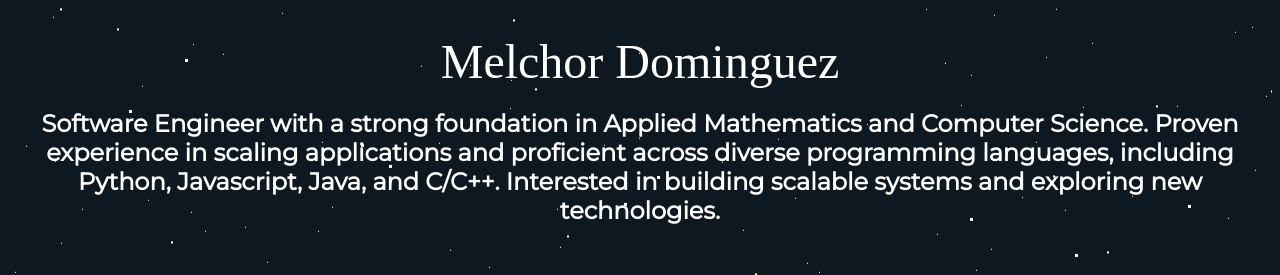
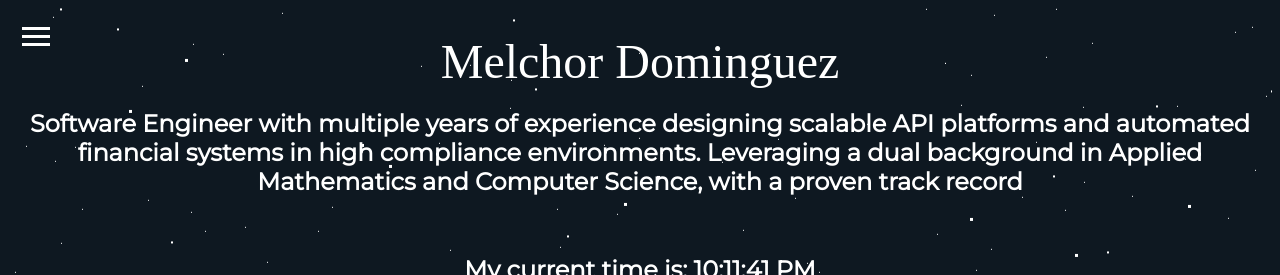
Before and after one commit to melchord/new-portfolio, a Next.js app: page / in a window 1280 px wide. Shown: the top 275 px of the page. Built offline with nearby package versions, Linux system fonts and the light colour scheme; a web font is replaced by a local one.

Commit message:
add sidebar

```diff
--- a/src/components/Layout/component.js
+++ b/src/components/Layout/component.js
@@ -2,6 +2,7 @@ import PropTypes from 'prop-types';
 import Head from 'next/head';
 
 import styles from './index.module.scss';
+import Sidebar from '../Sidebar';
 
 const Component = ({ children, title }) => (
   <div className={styles.layout}>
@@ -12,6 +13,7 @@ const Component = ({ children, title }) => (
     <div id='stars' />
     <div id='stars2' />
     <div id='stars3' />
+    <Sidebar />
     {children}
   </div>
 );
--- /dev/null
+++ b/src/components/Sidebar/component.js
@@ -0,0 +1,43 @@
+import { useState } from 'react';
+import Link from 'next/link';
+
+import styles from './index.module.scss';
+
+const Component = () => {
+  const [open, setOpen] = useState(false);
+
+  const close = () => setOpen(false);
+
+  return (
+    <>
+      <button
+        className={styles.hamburger}
+        aria-label='Toggle menu'
+        onClick={() => setOpen((s) => !s)}
+      >
+        <span className={styles.bar} />
+        <span className={styles.bar} />
+        <span className={styles.bar} />
+      </button>
+
+      <nav className={`${styles.sidebar} ${open ? styles.open : ''}`}>
+        <ul className={styles.links}>
+          <li>
+            <Link href='/' legacyBehavior>
+              <a onClick={close}>Home</a>
+            </Link>
+          </li>
+          <li>
+            <Link href='/projects' legacyBehavior>
+              <a onClick={close}>Projects</a>
+            </Link>
+          </li>
+        </ul>
+      </nav>
+    </>
+  );
+};
+
+Component.displayName = 'Sidebar';
+
+export default Component;
--- /dev/null
+++ b/src/components/Sidebar/index.js
@@ -0,0 +1 @@
+export { default } from './component';
--- /dev/null
+++ b/src/components/Sidebar/index.module.scss
@@ -0,0 +1,69 @@
+.sidebar {
+  position: fixed;
+  left: 0;
+  top: 0;
+  height: 100%;
+  width: 220px;
+  background: rgba(12, 15, 20, 0.95);
+  color: #fff;
+  padding: 3rem 1rem;
+  box-shadow: 2px 0 8px rgba(0, 0, 0, 0.5);
+  transform: translateX(-110%);
+  transition: transform 200ms ease-in-out;
+  z-index: 40;
+}
+
+.links {
+  list-style: none;
+  padding: 0;
+  margin: 0;
+}
+
+.links li {
+  margin: 0.5rem 0;
+}
+
+.links a {
+  color: #fff;
+  text-decoration: none;
+  font-weight: 600;
+}
+
+.hamburger {
+  display: none;
+  position: fixed;
+  left: 1rem;
+  top: 1rem;
+  z-index: 60;
+  width: 40px;
+  height: 40px;
+  border: none;
+  background: transparent;
+  padding: 6px;
+}
+
+.bar {
+  display: block;
+  width: 100%;
+  height: 3px;
+  background: #fff;
+  margin: 5px 0;
+  transition:
+    transform 150ms ease,
+    opacity 150ms ease;
+}
+
+.open {
+  transform: translateX(0) !important;
+}
+
+.hamburger {
+  display: block;
+}
+
+@media (max-width: 768px) {
+  .sidebar {
+    width: 75%;
+    max-width: 300px;
+  }
+}
--- a/src/components/index.js
+++ b/src/components/index.js
@@ -1,3 +1,4 @@
 export { default as Age } from './Age';
 export { default as Layout } from './Layout';
+export { default as Sidebar } from './Sidebar';
 export { default as Time } from './Time';
--- a/src/pages/index.js
+++ b/src/pages/index.js
@@ -40,10 +40,10 @@ const Component = () => {
     <Layout title='Melchor Dominguez'>
       <div className={styles.title}>Melchor Dominguez</div>
       <h2>
-        Software Engineer with a strong foundation in Applied Mathematics and Computer Science.
-        Proven experience in scaling applications and proficient across diverse programming
-        languages, including Python, Javascript, Java, and C/C++. Interested in building scalable
-        systems and exploring new technologies.
+        Software Engineer with multiple years of experience designing scalable
+				API platforms and automated financial systems in high compliance environments.
+				Leveraging a dual background in Applied Mathematics and Computer Science, with
+				a proven track record
       </h2>
       <br />
       <h2>
```
